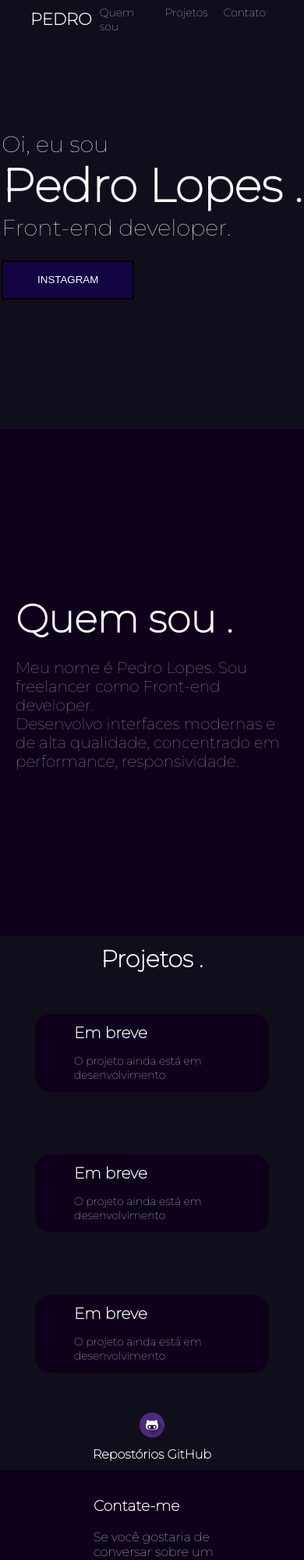
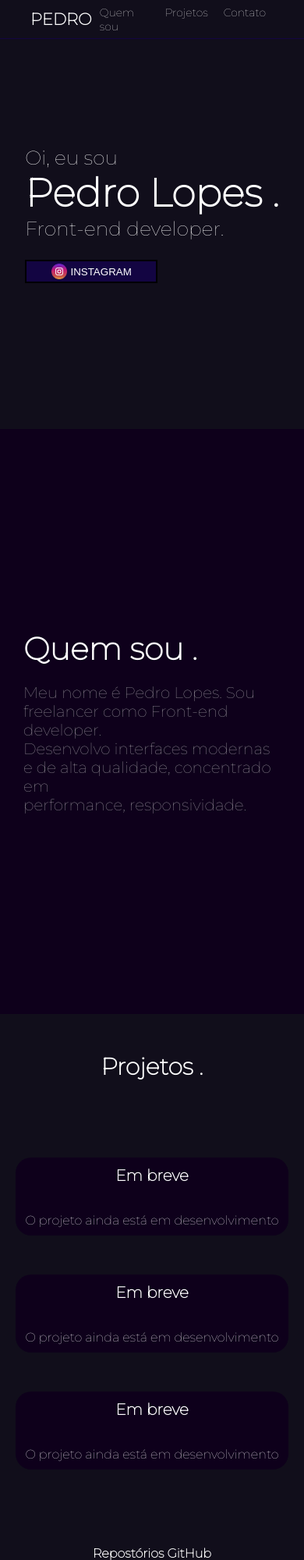
Before and after one commit to Pedrolopes041/portifolio, a plain HTML site: page index.html in a window 390 px wide. Shown: the top 2000 px of the page at 78% size. Drawn offline with Linux system fonts and the light colour scheme.

Commit message:
responsivo

```diff
--- a/index.html
+++ b/index.html
@@ -33,7 +33,7 @@
                 <a href="https://www.instagram.com/pedrolopes_gomes/" target="_blank"><button><img src="./instagram.png">INSTAGRAM</button></a>
 
             </div>
-            <img src="./computador-de-mesa.png">
+            <img id="apaga" src="./computador-de-mesa.png">
         </section>
 
         <!--eu-->
@@ -50,8 +50,8 @@
         <!--projetos-->
 
         <section id="projetos">
+            <h3>Projetos .</h3>
             <div id="projeto-pai">
-                <h3>Projetos .</h3>
                 <div id="projeto-container">
                     <div id="card">
                         <h4>Em breve</h4>
@@ -66,9 +66,8 @@
                         <p>O projeto ainda está em desenvolvimento</p>
                     </div>
                     </div>
-                    <img src="./github.png">
-                    <a href="https://github.com/Pedrolopes041" target="_blank"><p><strong>Repostórios GitHub</strong></p></a>
                 </div>
+                <a href="https://github.com/Pedrolopes041" target="_blank"><p><strong>Repostórios GitHub</strong></p></a>
             </div>
         </section>
 
@@ -103,9 +102,9 @@
     <footer>
         <hr  size="1px" color="white">
         <div id="footer-container">
-            <p>@ 2022 Pedro Augusto Lopes Gomes</p>
+            <p>@ 2022 Pedro Lopes Gomes</p>
             <p>Powered by</p>
-            <a href="https://web.whatsapp.com/send?phone=5587999826320" target="_blank"><img src="./whatsapp (2).png">whatsapp</a>
+            <a href="https://web.whatsapp.com/send?phone=5587999826320" target="_blank"><img src="./whatsapp (2).png"></a>
         </div>
     </footer>
 </body>
--- a/style.css
+++ b/style.css
@@ -118,51 +118,48 @@ button {
     font-size: 20px;
     color: #cccc;
 }
-#projeto-pai {
-    display: flex;
-    flex-direction: column;
+#projetos {
+    background-color: #110E1B;
+    display: grid;
+    justify-items: center;
     align-items: center;
-    justify-content: center;
-    background-color: #110E1B;
     color: white;
-    height: 625px;
     font-family: 'Montserrat', sans-serif;
 
 }
 #projeto-container {
-    display: flex;
-    flex-direction: row;
+    display: grid;
+    grid-template-columns: repeat(3, 1fr);
+    grid-column-gap: 50px;
 
 }
 #projetos h3 {
     font-size: 50px;
 }
+/*card*/
 #card {
+    background-color:#0E001B;
+    height: 100px;
+    width: 400px;
     border-radius: 20px;
-    display: flex;
-    flex-direction: column;
-    justify-content: center;
-    width: 350px;
-    height: 150px;
-    margin: 40px;
-    padding: 50px;
-    background-color: #0E001B;
-
+    display: grid;
+    align-items: center;
+    justify-items: center;
 }
 #card h4 {
     font-size: 20px;
     margin-bottom: 15px;
 }
+/*contato*/
 #contato {
-    display: flex;
-    justify-content:space-between;
+    font-family: 'Montserrat', sans-serif;
+    background-color:#0E001B;
+    color: white;
+    display: grid;
+    grid-template-columns: repeat(2, 1fr);
     align-items: center;
-    background-color: #0E001B;
-    color: white;
-    height: 500px;
-    padding: 120px;
-    font-family: 'Montserrat', sans-serif;
-
+    justify-items: center;
+    grid-column-gap: 20px;
 }
 #contato-container button {
     width: 80px;
@@ -186,39 +183,67 @@ button {
 
 }
 @media(max-width: 414px) {
-    #showcase img  {
-        display: none;
-    }
-    #eu img {
-        display: none;
-    }
-    #contato img {
-        display: none;
-    }
     #nav-bar {
         font-size: 14px;
     }
+    #contato img, #eu img {
+        display: none;
+    }
+    #apaga {
+        display: none;
+
+    }
+    #showcase h2 {
+        font-size: 50px;
+    }
+    #showcase p {
+        font-size: 25px;
+    }
+    button {
+        height: 30px;
+    }
     #eu {
-        padding: 20px;
+        height: 750px;
+    }
+    #eu-container {
+        padding: 30px;
+    }
+    #eu-container h3 {
+        font-size: 40px;
+    }
+    #eu-container p {
+        font-size: 20px;
+    }
+    #projetos {
+        height: 750px;
+    }
+    #projetos h3 {
+        font-size: 30px;
     }
     #projeto-container {
-        display: flex;
-        flex-direction: column;
+        display:grid;
+        grid-template-columns: repeat(1, 1fr);
+        grid-row-gap: 50px;
     }
     #card {
-        width: 300px;
-        height: 10px;
-        font-size: 14px;
-    }
-    #projeto-pai {
-        height: 685px;
-        display: flex;
-        justify-content: space-evenly;
-    }
-    #projeto-pai h3 {
-        font-size: 30px;
+        width: 350px;
     }
     footer {
-        display: none;
+        font-size: 12px;
+    }
+    #contato {
+        height: 630px;
+    }
+    #contato-container {
+        display: grid;
+        justify-content: center;
+        padding-left: 10px;
+        height: 500px;
+        width: 300px;
     }
 }
+@media(max-width: 375px) {
+    #nav-bar {
+        font-size: 12px;
+    }
+}
```
